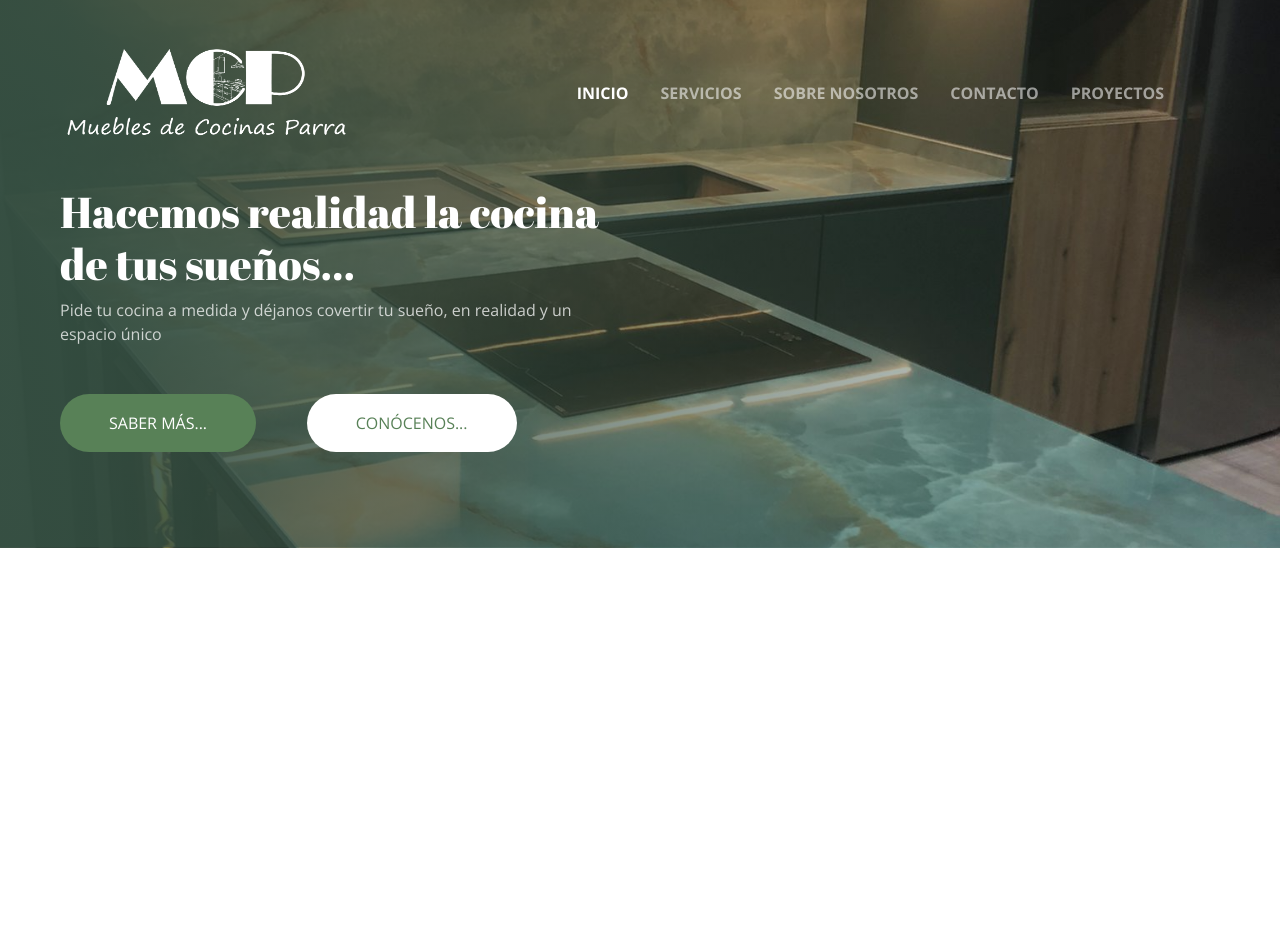
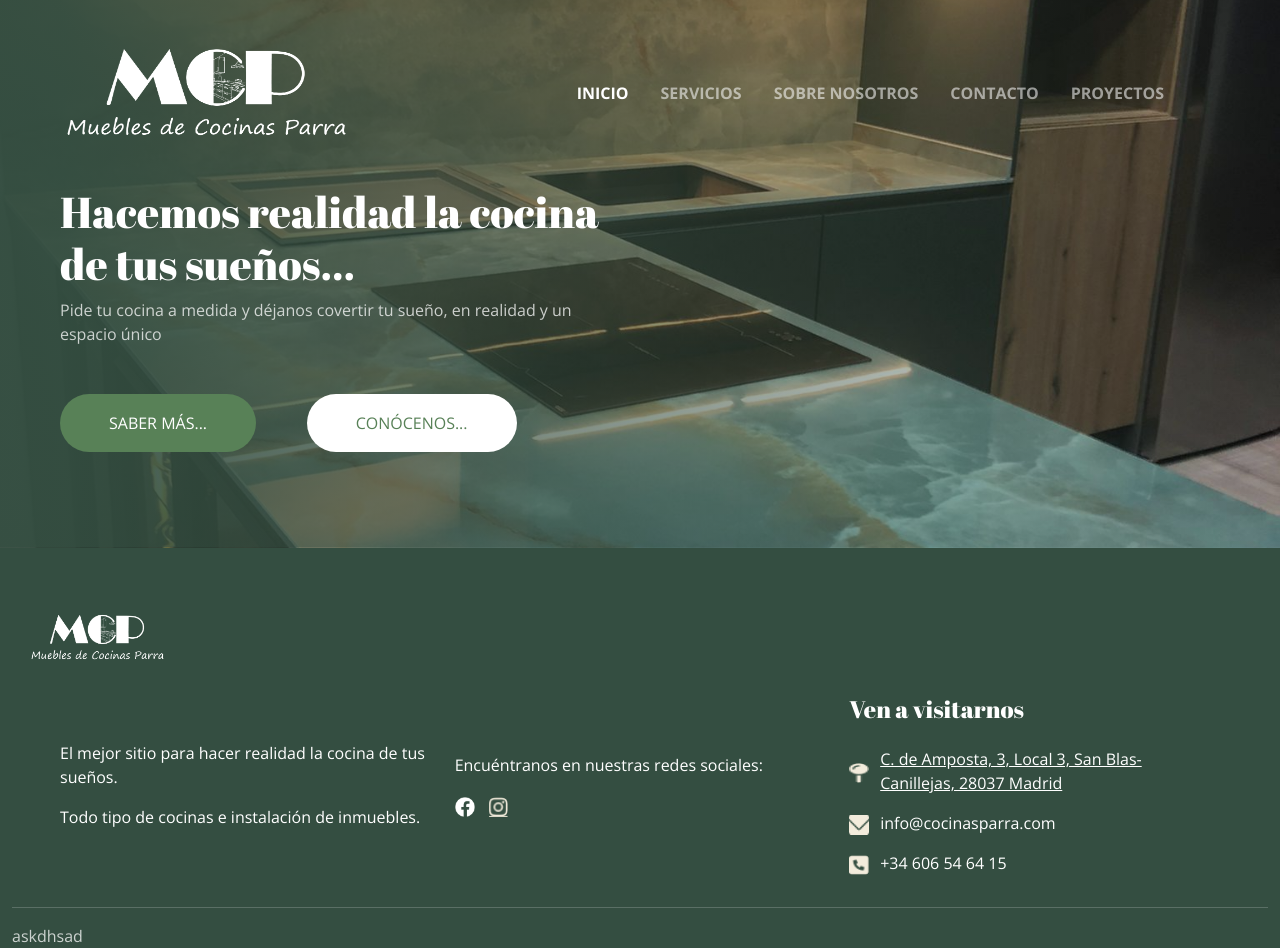
Before and after one commit to lruizap/muebles-de-cocina-parra, a plain HTML site: page index.html in a window 1280 px wide. Before the commit the page ends 800 px from the top, so only its background shows below. Drawn offline with nearby package versions, Linux system fonts and the light colour scheme.

Commit message:
Finished footer

```diff
--- a/css/styles.css
+++ b/css/styles.css
@@ -15,9 +15,25 @@ header{
     background-position: center;
 }
 
-.navbar-brand img{
+footer{
+    background: #344E41;
+}
+
+.logo{
     width: 293px;
     height: 160px;
+}
+
+.logoFooter{
+    width:173px;
+    height: 83px;
+    gap: 11px;
+    opacity: 0px;
+}
+
+.iconoFooter{
+    height: 20px;
+    width: 20px;
 }
 
 h1{
@@ -33,3 +49,7 @@ h1{
     background: #FFFFFF;
     color: #588157;
 }
+
+h2,h3,h4{
+    font-family: 'Abril Fatface';
+}
--- a/index.html
+++ b/index.html
@@ -14,7 +14,7 @@
     <header class="px-5 pb-5">
         <nav class="navbar navbar-expand-lg navbar-dark">
             <div class="container-fluid">
-              <a class="navbar-brand" href="./index.html"><img src="./img/LOGOTIPO/LOGOS_COCINA_POSITIVO.png" alt="logo"></a>
+              <a class="navbar-brand" href="./index.html"><img class="logo" src="./img/LOGOTIPO/LOGOS_COCINA_POSITIVO.png" alt="logo"></a>
               <button class="navbar-toggler" type="button" data-bs-toggle="collapse" data-bs-target="#navbarNav" aria-controls="navbarNav" aria-expanded="false" aria-label="Toggle navigation">
                 <span class="navbar-toggler-icon"></span>
               </button>
@@ -62,6 +62,52 @@
             </div>
         </div>
     </header>
+
+    <!--Contenido de HOME-->
+
+    <footer class="pt-5">
+      <div class="container-fluid">
+        <div class="row px-5 pb-3">
+          <div class="col-md-1 col-12 d-flex justify-content-center">
+            <img src="./img/LOGOTIPO/LOGOS_COCINA_POSITIVO.png" alt="logo" class="logoFooter">
+          </div>
+        </div>
+        <div class="row px-5 d-flex align-items-center">
+          <div class="col-md-4 col-12">
+            <div class="row">
+              <div class="col-12 text-white pb-3">El mejor sitio para hacer realidad la cocina de tus sueños.</div>
+              <div class="col-12 text-white pb-3">Todo tipo de cocinas e instalación de inmuebles.</div>
+            </div>
+          </div>
+          <div class="col-md-4 col-12">
+            <div class="row">
+              <div class="col-12 text-white pb-3">Encuéntranos en nuestras redes sociales:</div>
+              <div class="col-3 col-md-1 text-white pb-3"><img src="./img/FOOTER/facebook.png" alt="logo Facebook" class="iconoFooter"></div>
+              <div class="col-3 col-md-1"><a href="https://www.instagram.com/cocinas_parra/"><img src="./img/FOOTER/instagram.png" alt="logo Instagram" class="iconoFooter"></a></div>
+            </div>
+          </div>
+          <div class="col-md-4 col-12">
+            <div class="row">
+              <div class="col-12 text-white pb-3"><h4>Ven a visitarnos</h4></div>
+              <div class="row d-flex align-items-center">
+                <div class="col-3 col-md-1 text-white pb-3"><img src="./img/FOOTER/map-pin.png" alt="logo Email" class="iconoFooter"></div>
+                <div class="col-9 col-md-11 pb-3"><a href="https://www.google.com/maps/place/Cocinas+Parra/@40.4273231,-3.6220143,17z/data=!3m1!4b1!4m6!3m5!1s0xd422fecc1dad51d:0x7a2f0f64daf1943b!8m2!3d40.4273231!4d-3.6220143!16s%2Fg%2F11q1k2c7_p?entry=ttu" class="text-white">C. de Amposta, 3, Local 3, San Blas-Canillejas, 28037 Madrid</a></div>
+              </div>
+              <div class="row d-flex align-items-center">
+                <div class="col-3 col-md-1 text-white pb-3"><img src="./img/FOOTER/envelope.png" alt="logo Email" class="iconoFooter"></div>
+                <div class="col-9 col-md-11 text-white pb-3">info@cocinasparra.com</div>
+              </div>
+              <div class="row d-flex align-items-center">
+                <div class="col-3 col-md-1 text-white pb-3"><img src="./img/FOOTER/phone-square.png" alt="logo Telefono" class="iconoFooter"></div>
+                <div class="col-9 col-md-11 text-white pb-3">+34 606 54 64 15</div>
+              </div>
+            </div>
+          </div>
+        </div>
+        <hr>
+        askdhsad
+      </div>
+    </footer>
 </body>
 
 <!--JS Bootstrap-->
```
Also changed, not shown: img/FOOTER/envelope.png (added), img/FOOTER/facebook.png (added), img/FOOTER/instagram.png (added), img/FOOTER/map-pin.png (added), img/FOOTER/phone-square.png (added).
